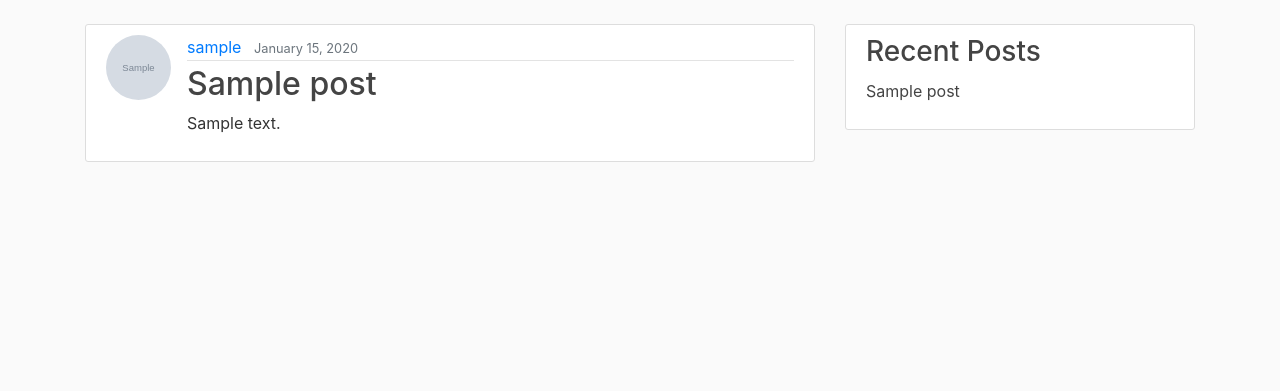
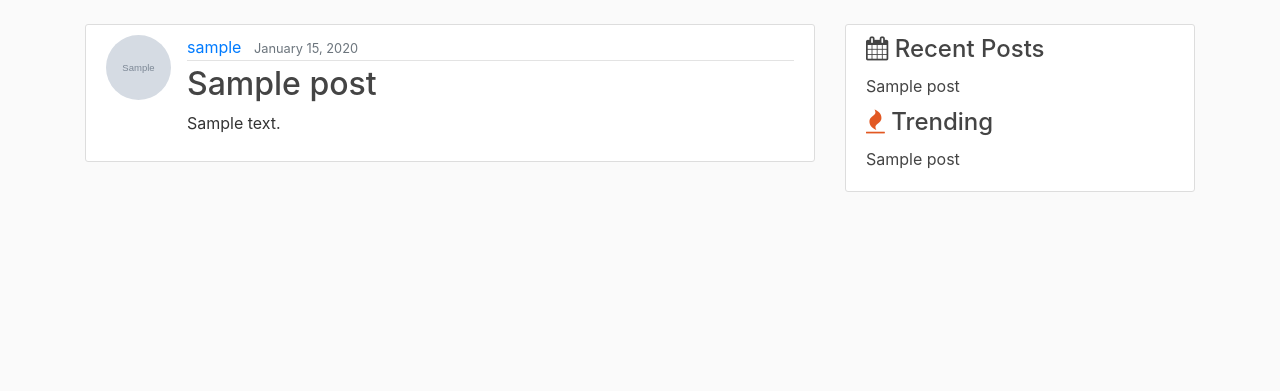
Before and after one commit to AndrejTsvetkov/my_website, a Django app: page / in a window 1280 px wide. Shown: the part 56-447 px from the top of the page. Run offline with Django 3.2, Linux system fonts and the light colour scheme; tables that the repository leaves empty hold one stand-in row (values such as "Sample post"); grey boxes marked "Sample" are stand-in pictures; some libraries are stand-ins or nearby versions.

Commit message:
Added the most popular posts to the sidebar

```diff
--- a/blog/templates/blog/base.html
+++ b/blog/templates/blog/base.html
@@ -62,16 +62,28 @@
             </div>
             <div class="col-md-4">
               <div class="content-section">
-                <h3>Recent Posts</h3>
+                <h4><i class="fa fa-calendar"></i> Recent Posts</h4>
                 {% get_recent_posts as recent_post_list %}
                   <ul class="list-unstyled">
                     {% for post in recent_post_list %}
                     <li style="margin:10px 0 10px 0; vertical-align:top">
                         <a class="article-title" href ="{% url 'post-detail' post.id %}">{{ post.title }}</a>
                     </li>
+                    {% empty %}
+                    <p>No post yet!</p>
                     {% endfor %}
                   </ul>
-                </p>
+                <h4><i class="fa fa-fire" style="color:#E25822;"></i> Trending</h4>
+                {% get_popular_posts as popular_post_list %}
+                  <ul class="list-unstyled">
+                    {% for post in popular_post_list %}
+                    <li style="margin:10px 0 10px 0; vertical-align:top">
+                        <a class="article-title" href ="{% url 'post-detail' post.id %}">{{ post.title }}</a>
+                    </li>
+                    {% empty %}
+                    <p>No post yet!</p>
+                    {% endfor %}
+                  </ul>
               </div>
             </div>
           </div>
--- a/blog/templatetags/blog_tags.py
+++ b/blog/templatetags/blog_tags.py
@@ -7,3 +7,10 @@ register = template.Library()
 @register.simple_tag()
 def get_recent_posts(num=3):
     return Post.objects.all().order_by('-date_posted')[:num]
+
+
+@register.simple_tag()
+def get_popular_posts(num=3):
+    queryset = Post.objects.all()
+    queryset = sorted(queryset, key=lambda i: i.comments.count(), reverse=True)
+    return queryset[:num]
```
